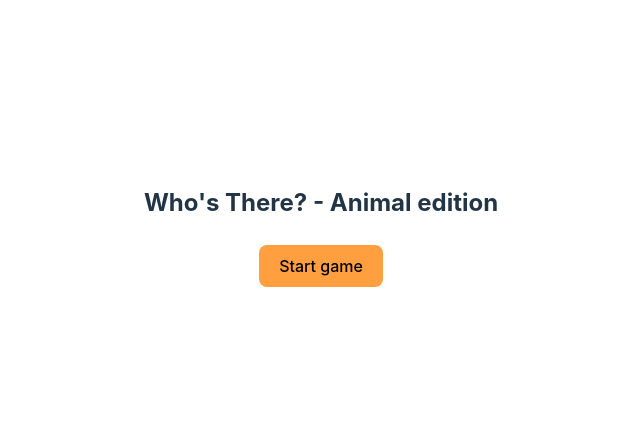
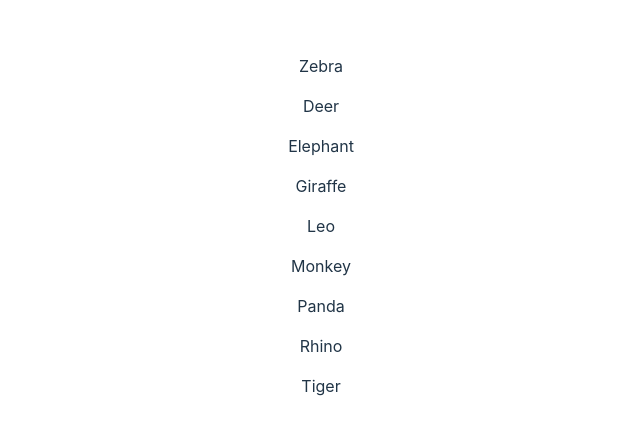
Before and after one commit to emiliamassing/WhosThere-Group-1, a Vue app: page / in a window 1280 px wide. Shown: the part 174-608 px from the top of the page, without its empty margins (319-959 px from the left). Built offline with nearby package versions, Linux system fonts and the light colour scheme.

Commit message:
:sparkles: render some animal names

```diff
--- a/src/App.vue
+++ b/src/App.vue
@@ -1,10 +1,13 @@
 <script setup lang="ts">
+import AnimalList from './components/AnimalList.vue';
+import GameBoard from './components/GameBoard.vue';
 import StartPage from './components/StartPage.vue';
 
 </script>
 
 <template>
-  <StartPage></StartPage>
+  <!-- <StartPage></StartPage> -->
+  <AnimalList/>
 </template>
 
 <style scoped>
--- a/src/components/AnimalList.vue
+++ b/src/components/AnimalList.vue
@@ -3,7 +3,7 @@ import { IAnimal } from '../models/IAnimal';
 import { IAnimalDesc } from '../models/IAnimalDesc';
 
 
-const arrayOfAnimals: IAnimal = [
+const arrayOfAnimals: IAnimal[] = [
     {
         name: 'Zebra',
         picture: './assets/zebra.png',
@@ -211,12 +211,18 @@ const arrayOfAnimals: IAnimal = [
             Climber: true
         }
     }
-]
+];
+
+const gridClass: string ="gridContainer";
 
 </script>
 
 <template>
-    <div><img :src=""></div>
+    <div :class="gridClass">
+        <div v-for="animal in arrayOfAnimals" v-bind:key="animal.name">
+            <p>{{ animal.name }}</p>
+        </div>
+    </div>
 </template>
 
 <style>
--- /dev/null
+++ b/src/components/GameBoard.vue
@@ -0,0 +1,13 @@
+<script setup lang="ts">
+    const gridClass: string ="gridContainer";
+
+</script>
+
+<template>
+    <div :class="gridClass">
+    </div>
+</template>
+
+<style>
+
+</style>
```
